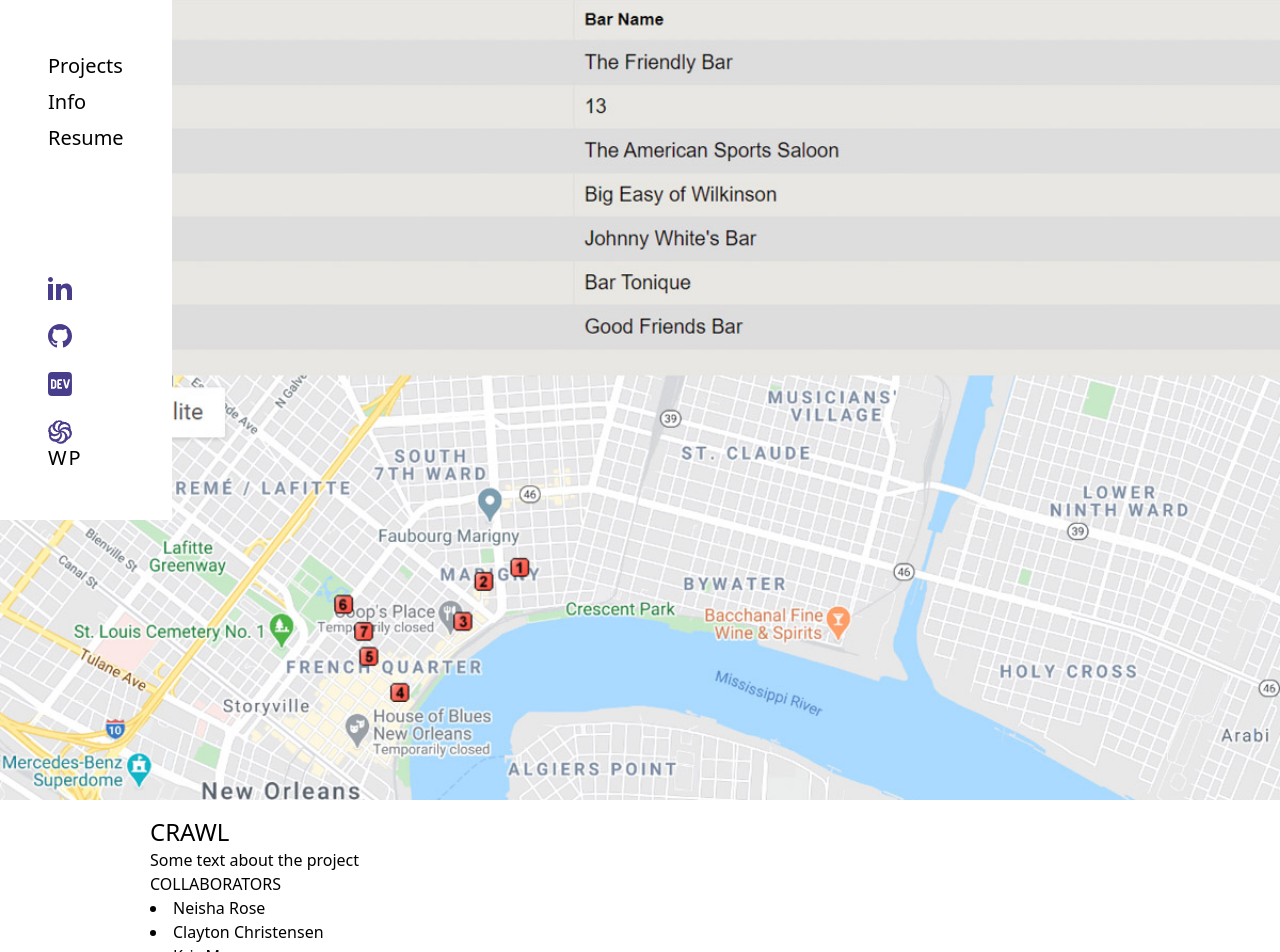
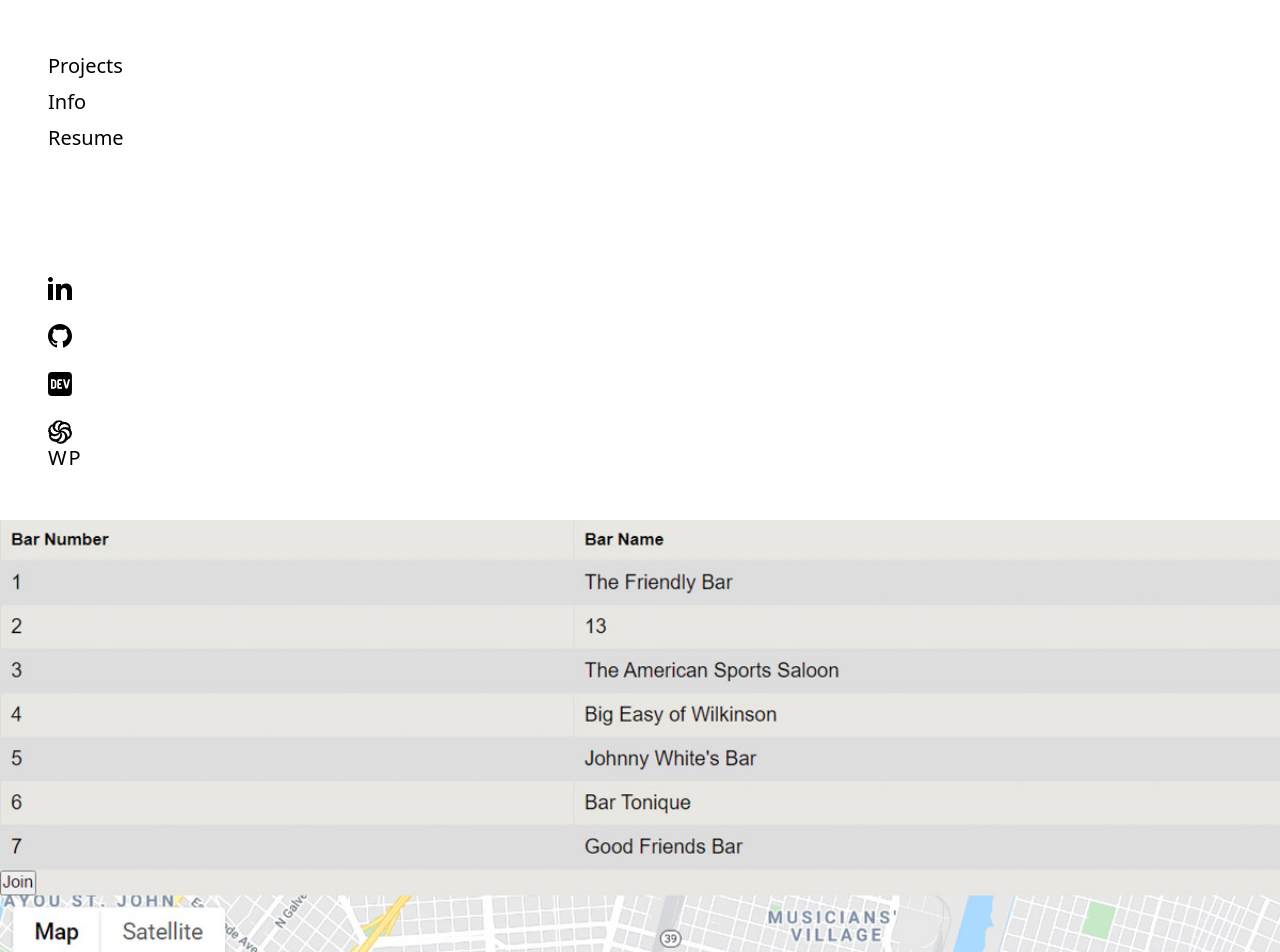
Before and after one commit to wpreble1/portfolio, a React (Create React App) app in the folder client/: page /crawl in a window 1280 px wide. Shown: the top 952 px of the page. Built offline with nearby package versions, Linux system fonts and the light colour scheme.

Commit message:
Cleanup styling

```diff
--- a/client/src/tailwind.css
+++ b/client/src/tailwind.css
@@ -6,35 +6,8 @@ body {
   min-width: 300px;
 }
 
-svg {
-  fill: darkslateblue
-}
-
-svg:hover {
-  fill: red;
-}
-
-@media (min-width: 1280px) {
-  .wrapper {
-    margin: 0px 150px
-  }
-}
-
-.wrapper {
-  height: 100%;
-}
-
+/* Mobile header */
 .headerMobile {
-  position: fixed;
-  top: 0;
-  left: 0;
-  display: flex;
-  align-items: center;
-  justify-content: space-between;
-  width: 100%;
-  height: 70px;
-  background-color: #fff;
-  color: #333;
   transform: translateY(0);
   transition: transform 0.3s ease;
 }
@@ -43,57 +16,74 @@ svg:hover {
   box-shadow: 0 9px 9px -9px rgba(0, 0, 0, 0.13);
 }
 
-
 .headerMobile.hiddenMobile {
   transform: translateY(-110%);
 }
 
+/* Desktop header */
 .headerXL {
-  position: fixed;
-  top: 0;
-  left: 0;
-  background-color: #fff;
-  color: black;
-  visibility: visible;
-  opacity: 1;
-  /* transform: translateY(0); */
   transition: opacity 1s ease;
 }
 
-/* .headerXL.shadowXL {
-  box-shadow: 0 9px 9px -9px rgba(0, 0, 0, 0.13);
-} */
-
-.headerXL.hiddenXL {
+.headerXL.fade-out {
   visibility: hidden;
   opacity: 0;
   transition: visibility 0s .5s, opacity .5s ease;
 }
 
-
-
-.logo {
-  margin: 0 24px;
-  font-size: 20px;
-  color: #f59596;
+.nameXL {
+  transform: rotate(-90deg);
+  bottom: 90px;
+  left: 60px;
+  transition: opacity 1s ease;
 }
 
-.links {
-  padding: 0;
-  margin: 0 24px;
+/* Logo links (Github, LinkedIn, etc.) */
+svg {
+  fill: black
 }
 
-.link-item {
-  display: inline-block;
-  margin: 0 12px;
-  cursor: pointer;
+svg:hover {
+  fill: #794ACF;
 }
 
-.section {
-  height: 100%;
-  /* min-height: 2000px; */
-  background-color: white;
-  /* padding-top: 131px; */
-  margin: 0 auto;
-  padding: 70px 30px 30px;
+.logo-links {
+  right: 80px;
 }
+
+/* Logo links - Large screen sizes */
+@media (min-width: 1024px) {
+  .grow { transition: all .2s ease-in-out; }
+  .grow:hover { transform: scale(1.3); }
+}
+
+/* Link underline animation */
+a.left-underline {
+  position: relative;
+}
+
+a.left-underline:before {
+  content: "";
+  position: absolute;
+  width: 0;
+  height: 1px;
+  bottom: 0;
+  left: 0;
+  background-color: magenta;
+  visibility: hidden;
+  transition: all 0.3s ease-in-out;
+}
+
+a.left-underline:hover:before {
+  visibility: visible;
+  width: 100%;
+}
+
+/* Footer feature (unfinished) */
+.footer-feature {
+  background-color: black;
+  color: white;
+  width: 100%;
+  height: 340px;
+  line-height: 50px;
+}
```
